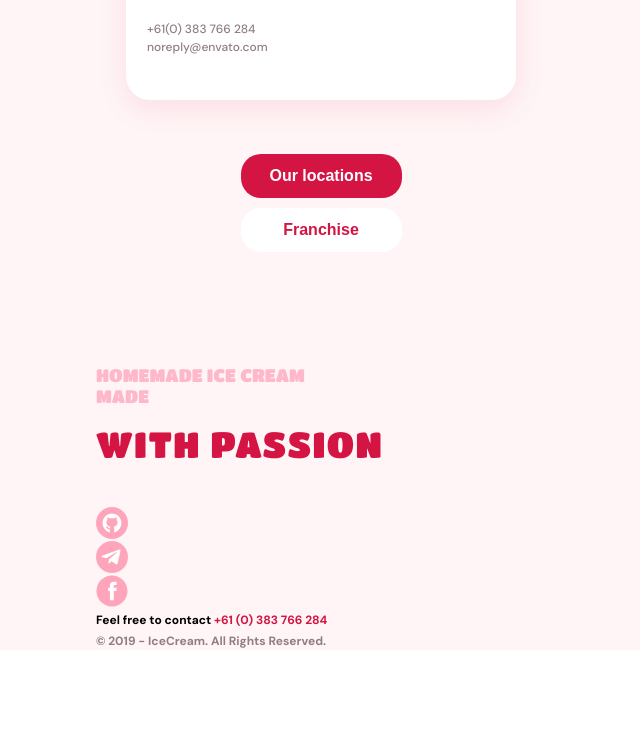
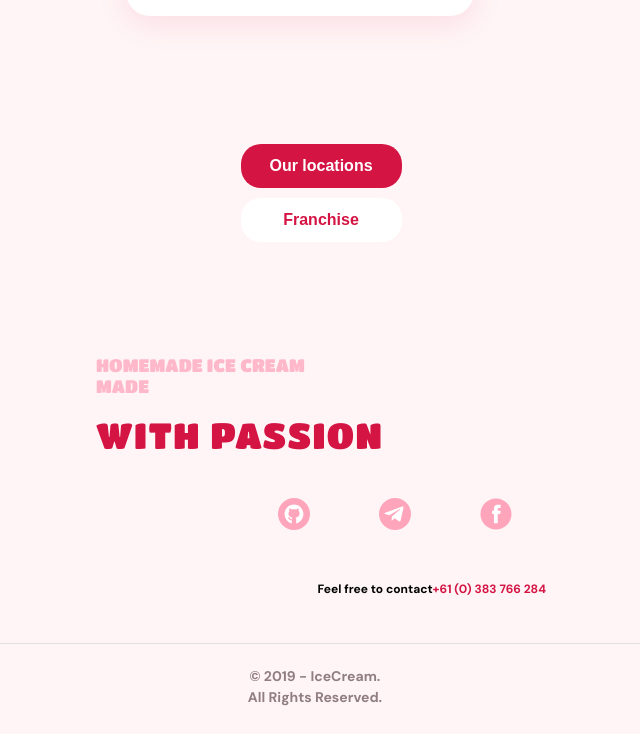
Before and after one commit to TofikAliarov/goit-team-project, a website built with Parcel: page src/index.html in a window 1280 px wide. Shown: the part 5436-6170 px from the top of the page, without its empty margins (319-959 px from the left). Before the commit the page ends 6086 px from the top, so only its background shows below. Built offline with nearby package versions, Linux system fonts and the light colour scheme.

Commit message:
финальный футер

```diff
--- a/src/partials/footer.html
+++ b/src/partials/footer.html
@@ -87,6 +87,7 @@
                     made</b>
                 <b class="footer__tagline-secondary">with passion</b>
             </div>
+            <div class="footer__social">
             <ul class="social__list">
                 <li class="social__list-item">
                     <a href="social__link" aria-label="Ссылка на Git-Hub" class="footer__social-link">
@@ -104,12 +105,15 @@
                       <use href="./images/sprite.svg#icon-facebook"></use></svg></a>
                 </li>
             </ul>
+        </div>
             <p class="footer__contacts">
                 Feel free to contact <a href="tel+610383766284" class="footer__contacts-tel">+61 (0) 383 766 284</a>
             </p>
-            <div class="copyrights">
-                <p class="footer__copyrights">© 2019 - IceCream. All Rights Reserved.</p>
-            </div>
+
+        </div>
+        <div class="copyrights">
+            <p class="copyrights__text">© 2019 - IceCream.
+                All Rights Reserved.</p>
         </div>
     </section>
 </footer>
--- a/src/sass/layouts/_footer.scss
+++ b/src/sass/layouts/_footer.scss
@@ -1,9 +1,13 @@
 
 
+.footer {position: relative;}
+.blocks {
+    position: absolute;
+   margin-top: -84px;
+    margin-bottom: 54px;
+    margin-right: 30px;
+    margin-left: 30px;
 
-.blocks {
-
-    margin-bottom: 54px;
     }
 
 .blocks__item {
@@ -12,8 +16,7 @@
     padding-bottom: 43px;
     padding-left: 20px;
     padding-right: 21px;
-    margin-right: 30px;
-    margin-left: 30px;
+
     margin-bottom: 20px;
     background-color:$white;
     border: 1px solid transparent;
@@ -86,6 +89,7 @@ width: 130px;}
 }
 
 .footer__btn-locations {
+    margin-top: 1291px;
     margin-bottom: 10px;
     @include btn ($width:161px, $height:44px, $color:$white, $font-weight:bold, $background:$red, $font-size:16px, $line-height:21px)
 
@@ -118,21 +122,38 @@ width: 130px;}
 }
 .footer__contacts {
 
+display: flex;
+    justify-content: flex-end;
     line-height: 1.86;
+    margin-bottom: 43px;
 }
 .footer__contacts-tel {
     line-height: 1.86;
     color: $red;
 }
-.social-list {
+.social__list {
     display: flex;
-
+    justify-content: space-around ;
+    margin-left: 147px;
+    margin-bottom: 46px;
 }
 .social__icon {
     width: 32px;
     height: 32px;
 }
-.footer__copyrights {
+.copyrights {
+    display: block;
+
+}
+.copyrights__text {
+    font-size: 14px;
     line-height: 1.52;
     color: $grey;
+    padding-top: 22px;
+    padding-bottom: 25px;
+    padding-left: 79px;
+    padding-right: 91px;
+    border-top: 1px solid #E1E1E1;
+    text-align: center;
+    white-space: pre-line;
 }
```
